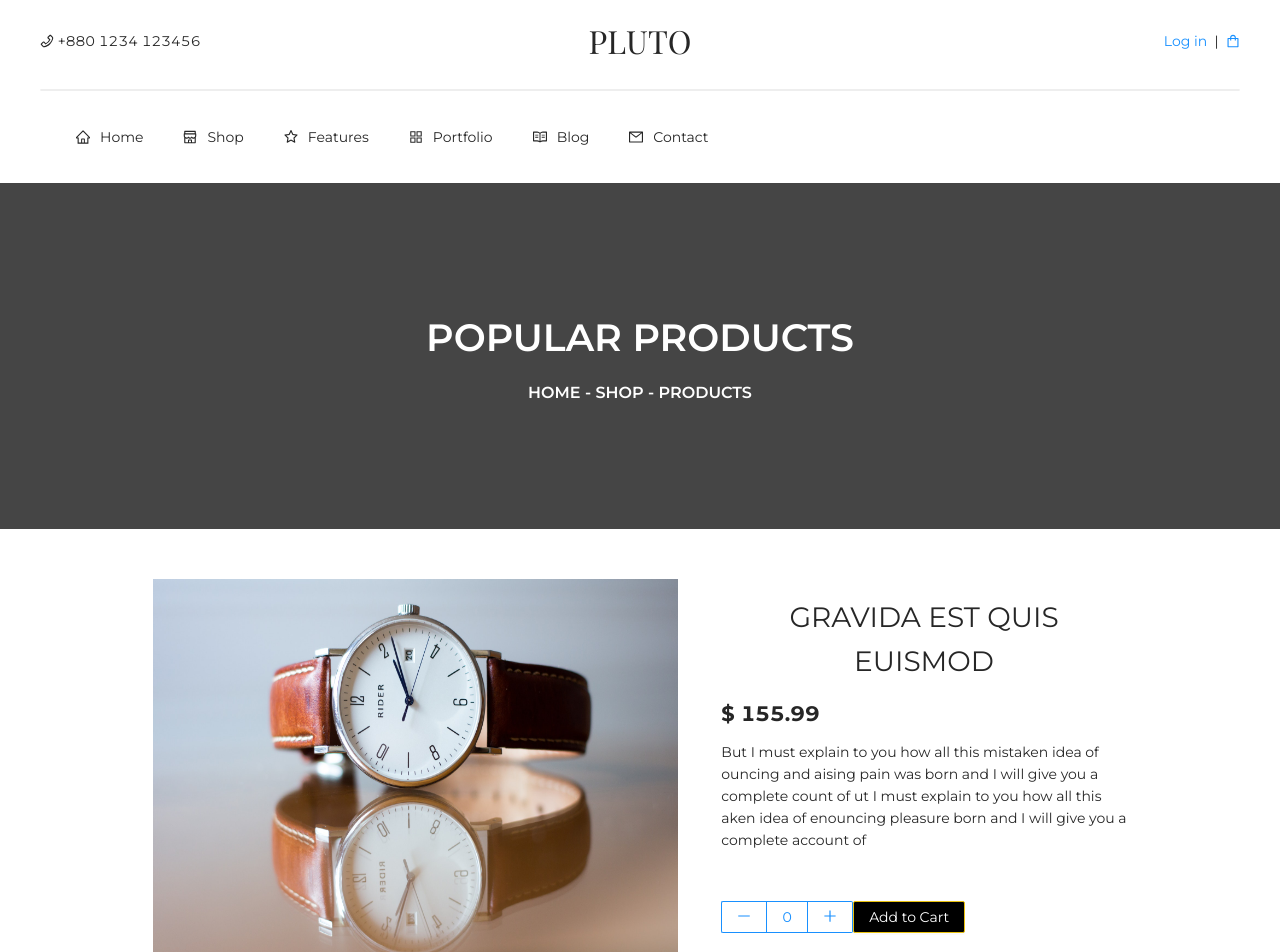
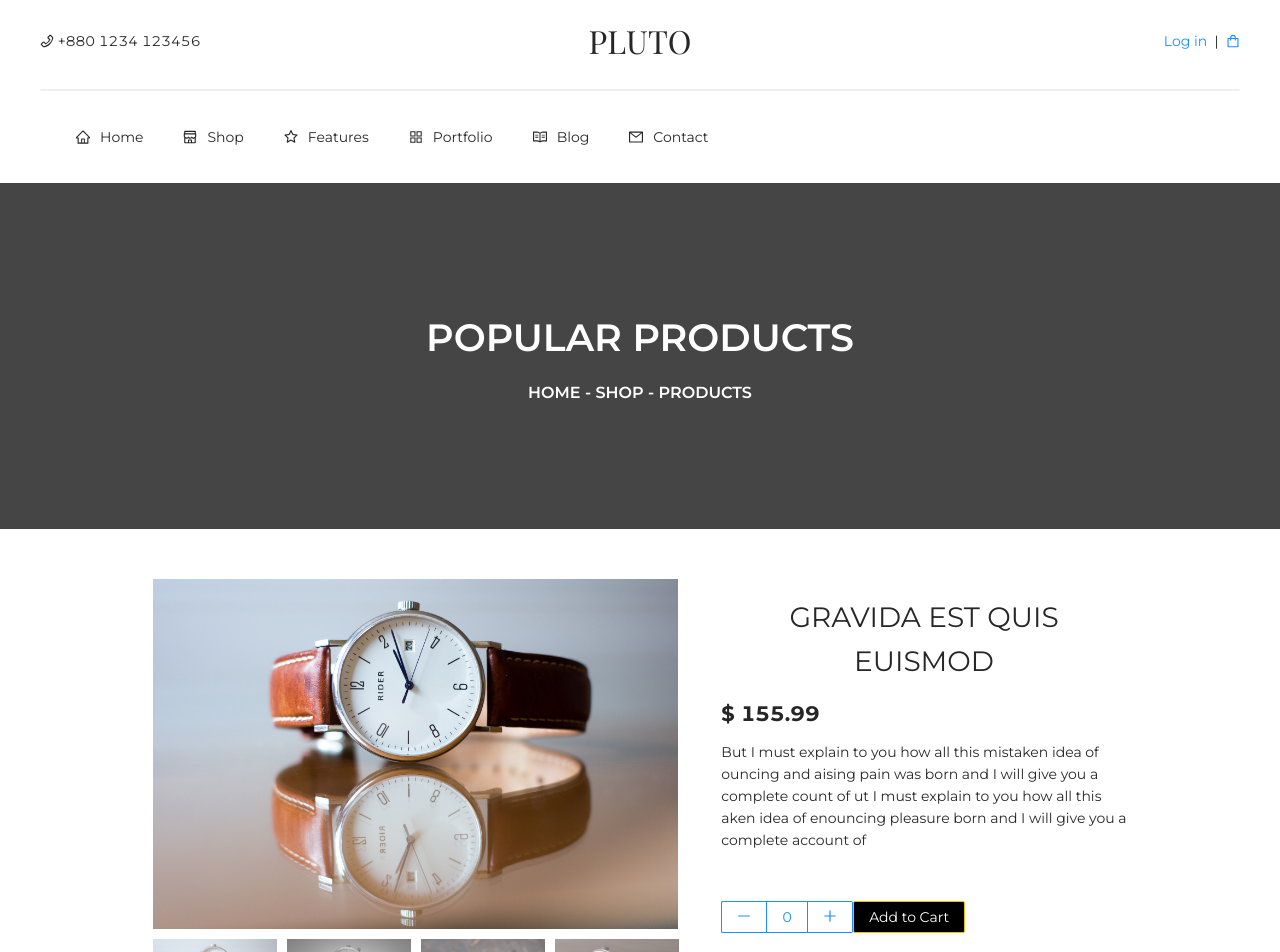
Before and after one commit to Alamin02/pluto, a React (Create React App) app: page /product in a window 1280 px wide. Shown: the top 952 px of the page. Built offline with nearby package versions, Linux system fonts and the light colour scheme; a web font is replaced by a local one.

Commit message:
style: added hover style for preview image

```diff
--- a/src/components/product-view/ProductView.module.css
+++ b/src/components/product-view/ProductView.module.css
@@ -4,8 +4,8 @@
   font-family: "Montserrat";
 }
 .imageLarge {
-  height: 400px;
   width: 525px;
+  height: auto;
 }
 .imageSmall {
   height: 100px;
@@ -23,6 +23,9 @@ img {
 .previewActive {
   opacity: 0.6;
 }
+.previewActive:hover {
+  opacity: 1;
+}
 .dInline {
   display: inline-block;
   line-height: 30px;
```
